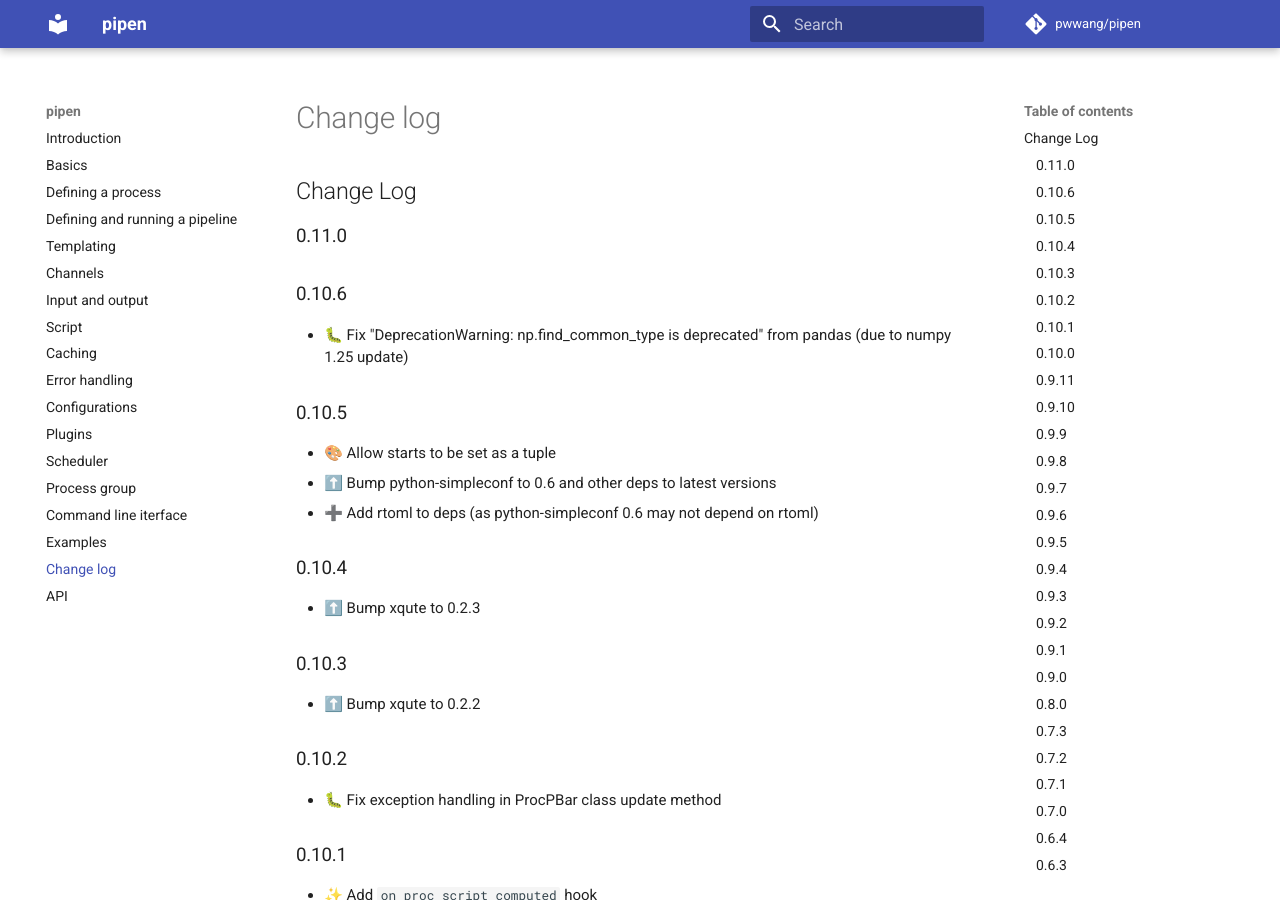
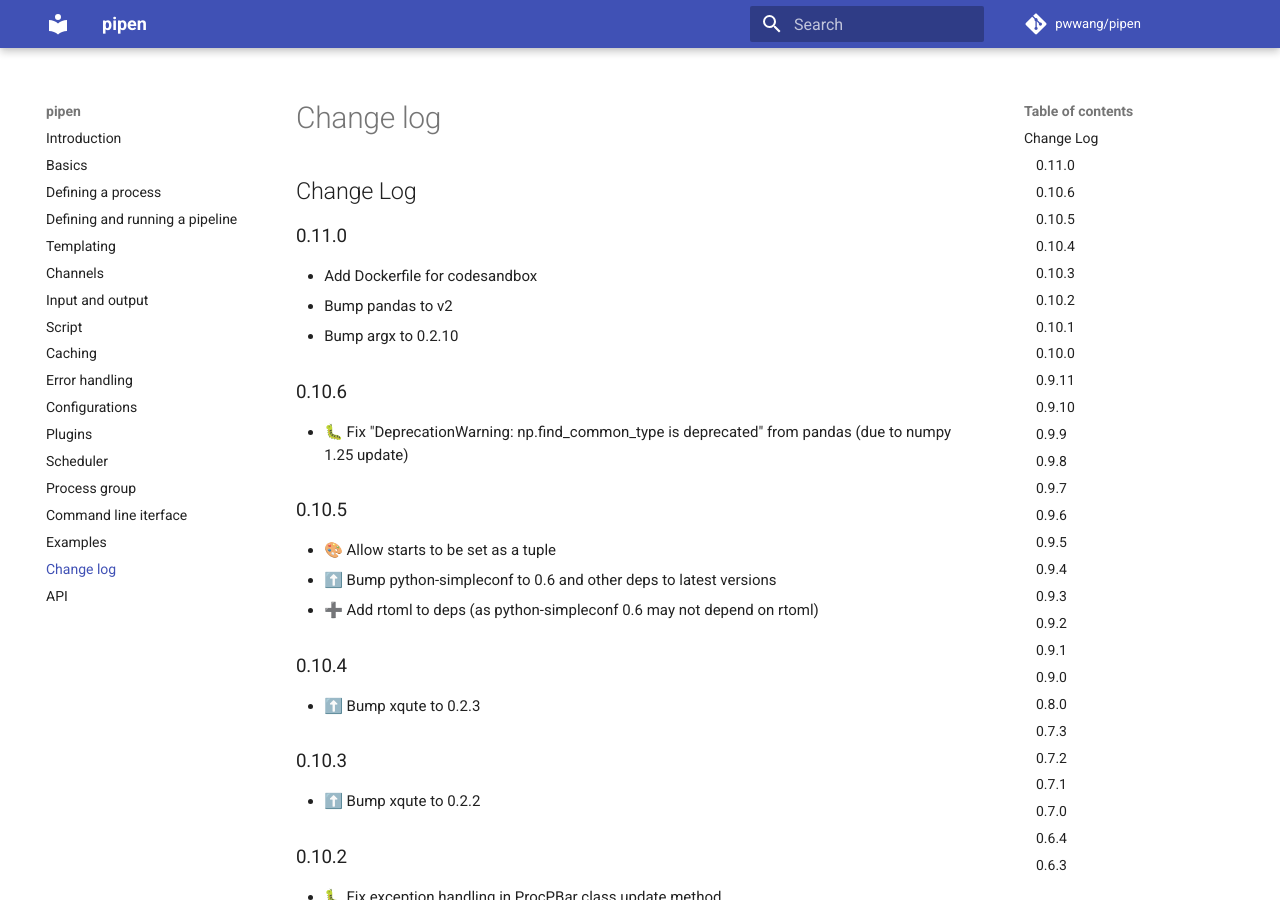
Before and after one commit to pwwang/pipen, an MkDocs documentation site: the page built from docs/CHANGELOG.md, in a window 1280 px wide and 900 px high. Built offline with MkDocs 1.6.1 and Material for MkDocs 9.7.7, drawn with Linux system fonts in a browser that asks for light colours; comment, search, counter and statistics services are not loaded.

Commit message:
Update CHANGELOG.md

```diff
--- a/docs/CHANGELOG.md
+++ b/docs/CHANGELOG.md
@@ -2,7 +2,9 @@
 
 ## 0.11.0
 
-
+- Add Dockerfile for codesandbox
+- Bump pandas to v2
+- Bump argx to 0.2.10
 
 ## 0.10.6
 
```
